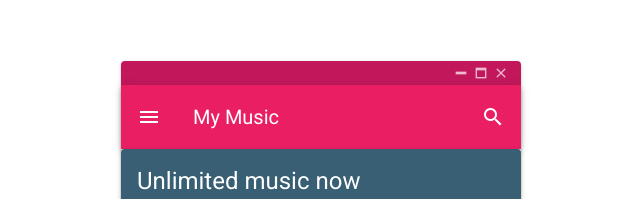
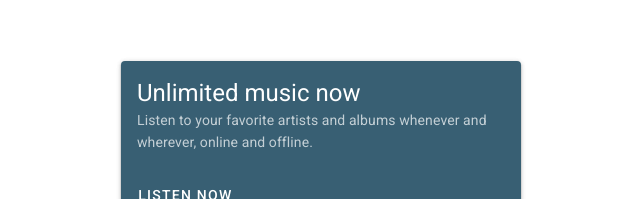
Before and after one commit to draddo11/vuetifyTodo, a Vue app: page / in a window 1280 px wide. Shown: the part 956-1155 px from the top of the page, without its empty margins (447-1087 px from the left). Built offline with nearby package versions, Linux system fonts and the light colour scheme.

Commit message:
working on cards  in dashboard  component

```diff
--- a/src/views/Dashboard.vue
+++ b/src/views/Dashboard.vue
@@ -64,7 +64,7 @@
       </template>
       <template v-slot:item="{ item }">
         <v-list-item-avatar
-          color="indigo"
+          color="white"
           class="headline font-weight-light white--text"
         >
           {{ item.name.charAt(0) }}
@@ -131,33 +131,12 @@
       max-width="400"
       class="mx-auto"
     >
-      <v-system-bar
-        color="pink darken-2"
-        dark
-      >
-        <v-spacer></v-spacer>
-
-        <v-icon>mdi-window-minimize</v-icon>
-
-        <v-icon>mdi-window-maximize</v-icon>
-
-        <v-icon>mdi-close</v-icon>
-      </v-system-bar>
-
-      <v-app-bar
-        dark
-        color="pink"
-      >
-        <v-app-bar-nav-icon></v-app-bar-nav-icon>
-
-        <v-toolbar-title>My Music</v-toolbar-title>
 
         <v-spacer></v-spacer>
 
-        <v-btn icon>
-          <v-icon>mdi-magnify</v-icon>
-        </v-btn>
-      </v-app-bar>
+
+
+
 
 
         <v-row dense>
```
